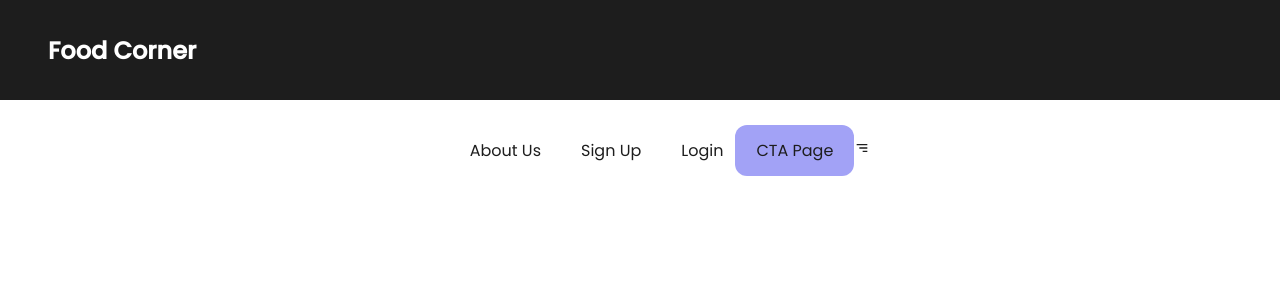
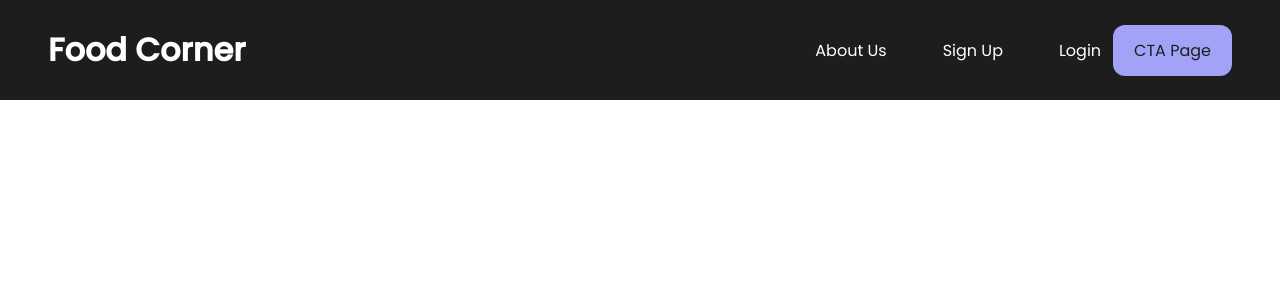
Before and after one commit to St80ene/fast-food-app, a React (Create React App) app: page / in a window 1280 px wide. Shown: the top 300 px of the page. Built offline with nearby package versions, Linux system fonts and the light colour scheme.

Commit message:
fix nav bar styling

```diff
--- a/src/components/NavBar/NavBar.module.scss
+++ b/src/components/NavBar/NavBar.module.scss
@@ -4,6 +4,7 @@
   background: $dark;
   width: 100%;
   height: $headerHeight;
+  padding: 0 1.5rem;
   @include breakpoint(md) {
     padding: 0 3rem;
   }
@@ -18,6 +19,15 @@
     display: flex;
     align-items: center;
     justify-content: space-between;
+    position: relative;
+
+    &__logo {
+      font-size: 2rem;
+      font-weight: bold;
+      text-decoration: none;
+      color: $light;
+      // color: $dark;
+    }
 
     &__nav {
       top: 0;
@@ -44,14 +54,6 @@
         position: static;
       }
 
-      &__logo {
-        font-size: 2rem;
-        font-weight: bold;
-        text-decoration: none;
-        // color: $light;
-        color: white;
-      }
-
       ul {
         list-style: none;
         display: flex;
@@ -64,16 +66,21 @@
           margin-bottom: 0;
           margin-right: calc(0.5rem - #{$spacing-md});
         }
-      }
 
         li {
           &:not(:last-child) {
             margin-bottom: $spacing-lg;
+
+            @include breakpoint(md) {
+              margin-bottom: 0;
+              margin-right: $spacing-md;
+            }
           }
           a {
             text-decoration: none;
             color: inherit;
             padding: 0.75rem 1.25rem;
+            // margin: 1rem auto;
             border-radius: $borderRadius;
             transition: 0.3s ease all;
 
@@ -84,6 +91,7 @@
             &:active {
               border-radius: calc(#{$borderRadius} + 6px);
               background: linear-gradient(rgba($light, 0.1), rgba($light, 0.2));
+            }
           }
         }
       }
@@ -116,6 +124,7 @@
           transform: translate(100%);
         }
       }
+    }
 
     &__toggle {
       cursor: pointer;
@@ -124,9 +133,11 @@
       font-size: 2rem;
       transition: 0.3s ease all;
       position: relative;
+      color: $dark;
 
       &:hover {
         color: $primary;
+        // color: red;
       }
 
       @include breakpoint(md) {
@@ -135,4 +146,3 @@
     }
   }
 }
-}
--- a/src/components/NavBar/index.jsx
+++ b/src/components/NavBar/index.jsx
@@ -1,16 +1,21 @@
-import React from 'react';
+import React, { useState } from 'react';
 import classes from './NavBar.module.scss';
 import { MenuItems } from '../MenuItems';
 import { BiMenuAltRight } from 'react-icons/bi';
 import { AiOutLineClose } from 'react-icons/ai';
 
 const NavBar = () => {
+  const [menuOpen, setMenuOpen] = useState(true);
   return (
     <header className={classes.header}>
       <div className={classes.header__content}>
-        <h2>Food Corner</h2>
-      </div>
-      <nav className={classes.header__content__nav}>
+        <h2 className={classes.header__content__logo}>Food Corner</h2>
+
+        <nav
+          className={`${classes.header__content__nav} ${
+            menuOpen ? classes.isMenu : ''
+          }`}
+        >
           <ul>
             {MenuItems.map((item, index) => {
               return (
@@ -21,10 +26,11 @@ const NavBar = () => {
             })}
           </ul>
           <button>CTA Page</button>
+        </nav>
         <div className={classes.header__content__toggle}>
           <BiMenuAltRight />
         </div>
-      </nav>
+      </div>
     </header>
   );
 };
```
Lines whose indentation alone changed are shown as unchanged.
